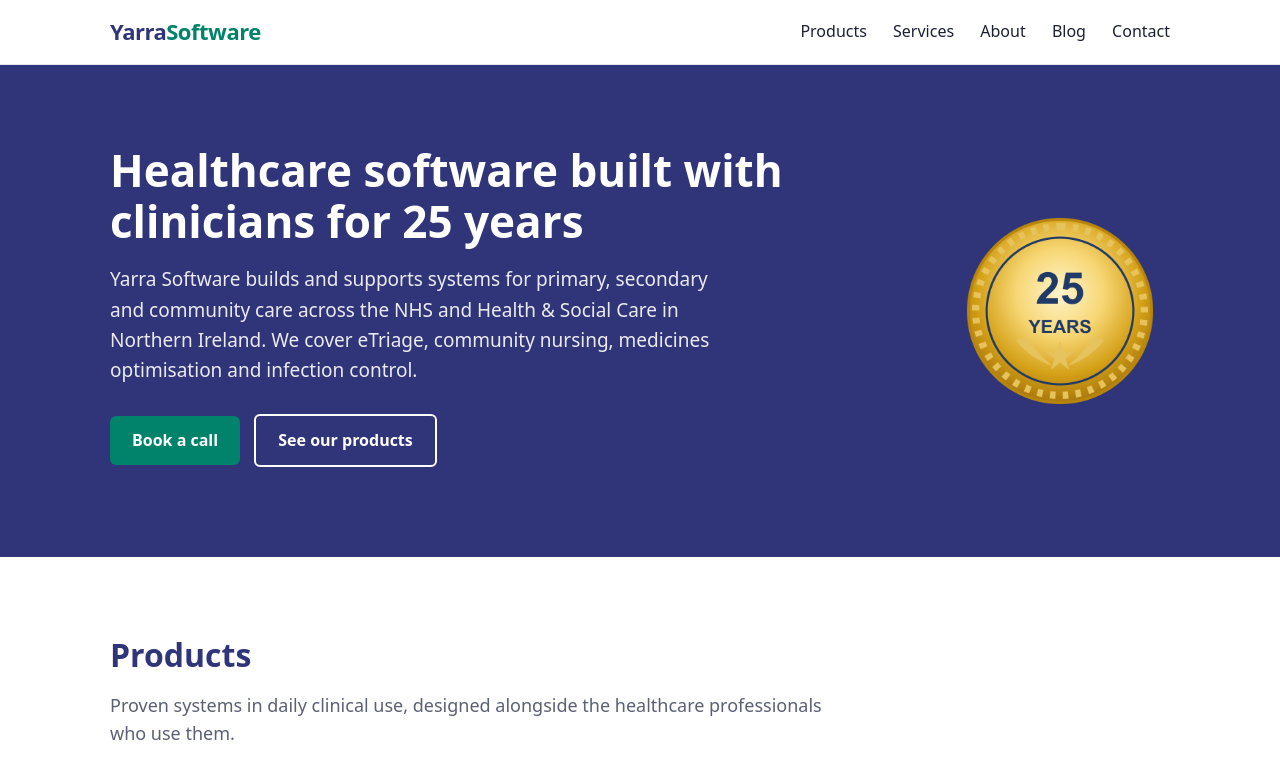
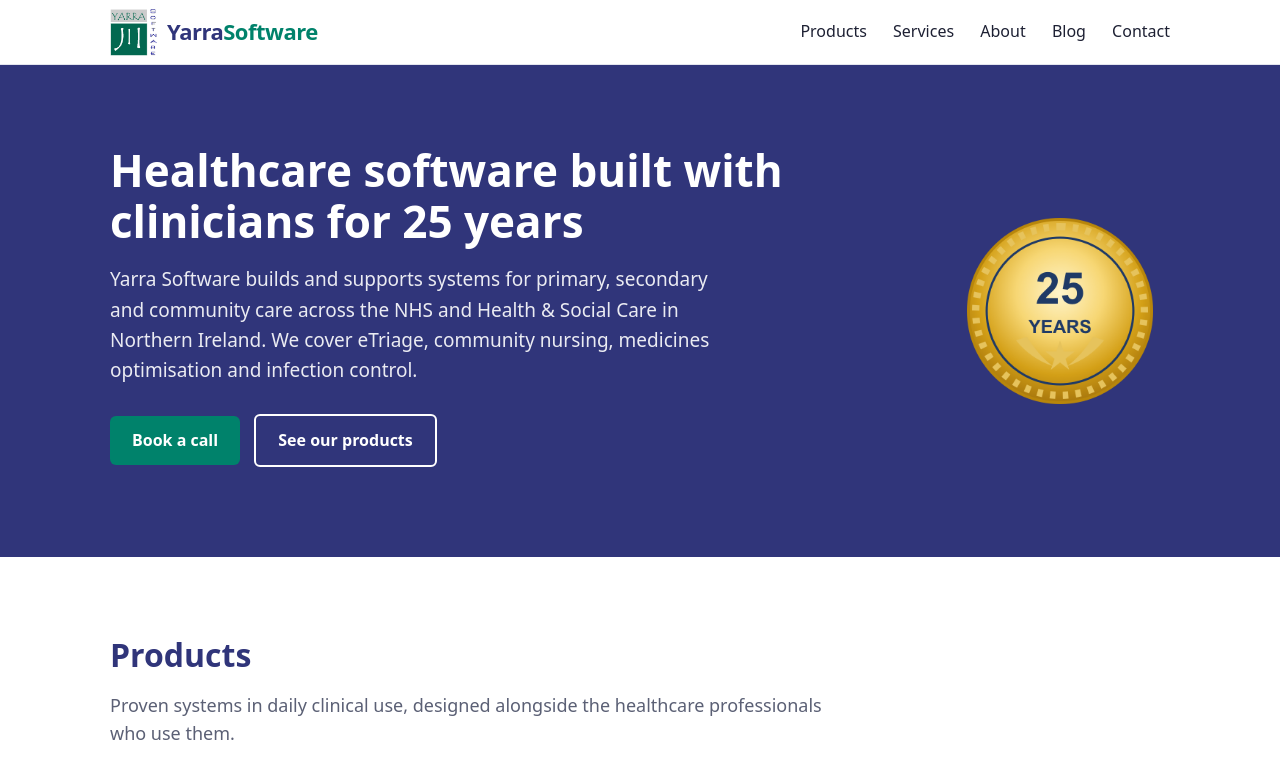
Before and after one commit to YarraSoftWareMichael/yarra-site, a plain HTML site: page index.html in a window 1280 px wide. Shown: the top 781 px of the page. Drawn offline with Linux system fonts and the light colour scheme.

Commit message:
Header: add original Yarra logo from old site

```diff
--- a/index.html
+++ b/index.html
@@ -13,7 +13,7 @@
 .wrap { max-width:1100px; margin:0 auto; padding:0 20px; }
 header { position:sticky; top:0; background:#fff; border-bottom:1px solid var(--line); z-index:10; }
 header .wrap { display:flex; align-items:center; justify-content:space-between; height:64px; }
-.logo { font-weight:800; font-size:22px; color:var(--navy); text-decoration:none; letter-spacing:-.5px; }
+.logo { display:inline-flex; align-items:center; gap:10px; font-weight:800; font-size:22px; color:var(--navy); text-decoration:none; letter-spacing:-.5px; }
 .logo span { color:var(--green); }
 nav a { margin-left:22px; color:var(--ink); text-decoration:none; font-weight:500; }
 nav a:hover { color:var(--green); }
@@ -54,7 +54,7 @@
 <body>
 <header>
   <div class="wrap">
-    <a class="logo" href="/">Yarra<span>Software</span></a>
+    <a class="logo" href="/"><img src="images/logo.jpg" alt="" width="47" height="48"><strong>Yarra<span>Software</span></strong></a>
     <nav>
       <a href="#products">Products</a>
       <a href="#services">Services</a>
```
Also changed, not shown: images/logo.jpg (added).
